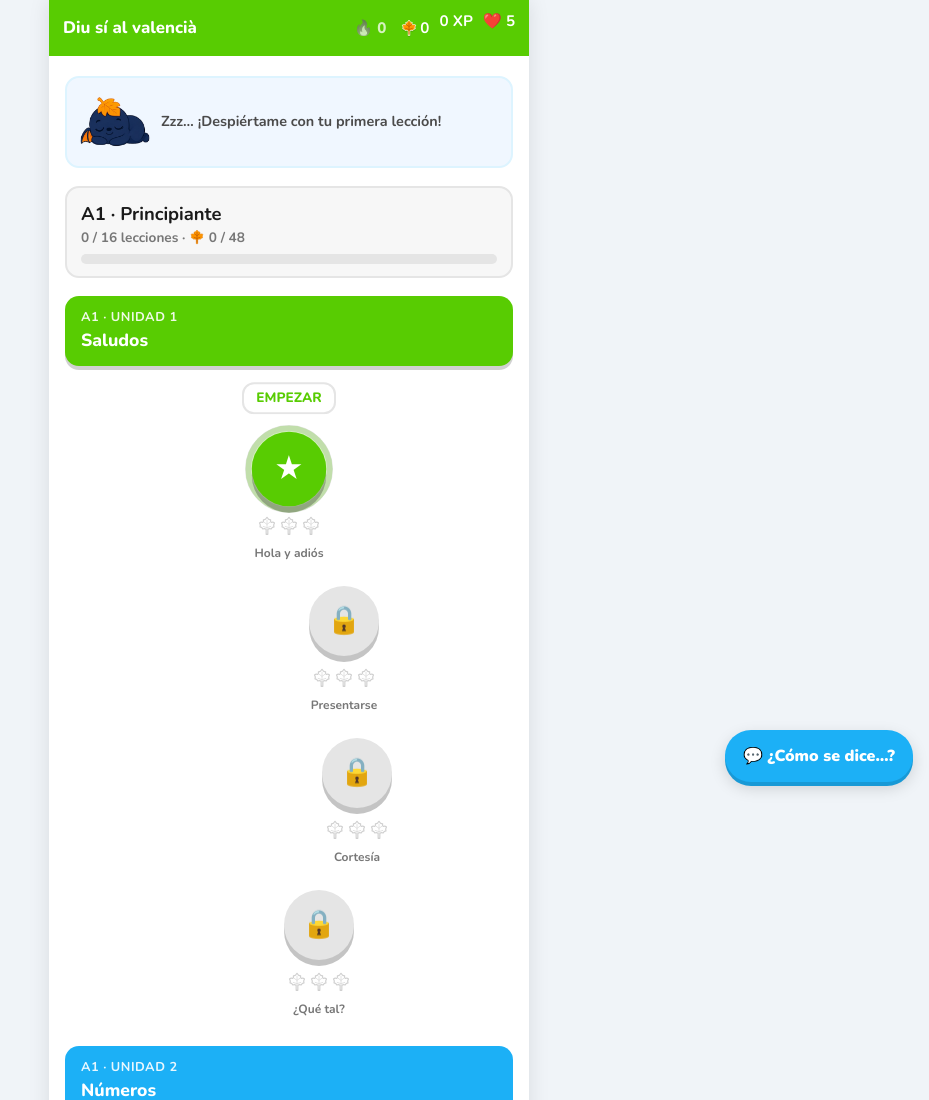
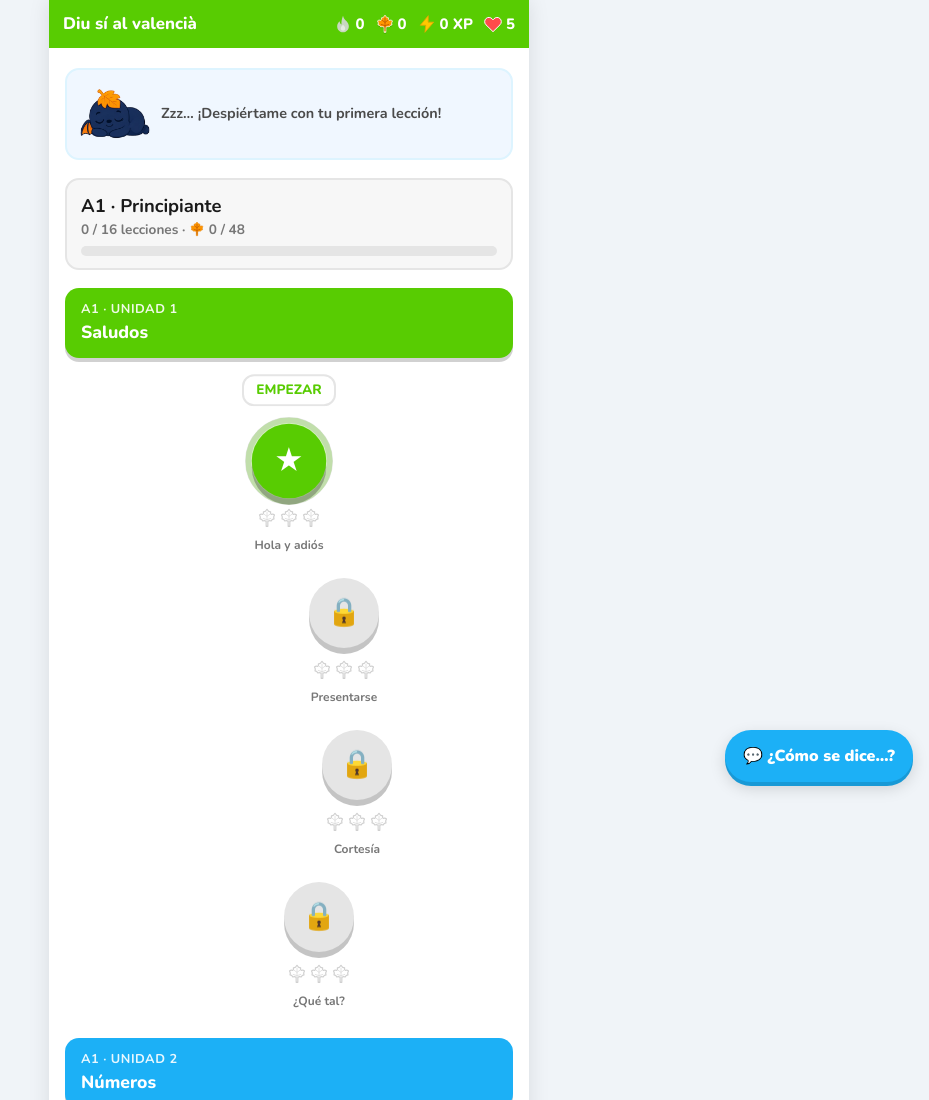
Before and after one commit to richkngxxx/valencia, a plain HTML site: page index.html in a window 1280 px wide. Shown: the top 1100 px of the page, without its empty margins (351-1280 px from the left). Drawn offline with Linux system fonts and the light colour scheme.

Commit message:
Header stat chips: aligned SVG icons (flame, leaf, XP bolt, heart); legacy progress always counted as level 1; cache v10

```diff
--- a/index.html
+++ b/index.html
@@ -258,13 +258,33 @@
 details.cat summary { min-height: 48px; display: flex; align-items: center; justify-content: space-between; font-weight: 900; cursor: pointer; }
 details.cat summary small { color: #999; }
 @media (prefers-reduced-motion: reduce) { .sheet { animation: none; } }
+/* header stat chips: one row, fixed-size SVG icons (no emoji baseline drift on iOS) */
+.stats { display: flex; align-items: center; gap: 10px; flex: none; font-size: 15px; line-height: 20px; font-weight: 800; }
+.stat { display: inline-flex; align-items: center; gap: 3px; height: 28px; line-height: 20px; font-size: 15px; font-weight: 800; color: #fff; padding: 0; margin: 0; background: none; border: none; font-family: inherit; white-space: nowrap; }
+.stat .n { display: block; line-height: 20px; }
+.stat .ic, .stat .ic-wrap .leaf { width: 20px; height: 20px; flex: none; display: block; vertical-align: top; }
+.stat .ic-wrap { display: block; width: 20px; height: 20px; }
+.ic-flame path { fill: #ff9600; } .ic-flame .ic-flame-in { fill: #ffc800; }
+.flame-btn.off { filter: none; opacity: 1; } .flame-btn.off .ic-flame path { fill: #c8d7c0; } .flame-btn.off .ic-flame .ic-flame-in { fill: #e5ece0; }
+.ic-xp path { fill: #ffc800; stroke: #e0a800; stroke-width: 1; stroke-linejoin: round; }
+.ic-heart path { fill: #ff4b4b; stroke: #fff; stroke-width: 1.2; }
+.leaf-count .leaf .lf { stroke: #fff; stroke-width: 1; }
+.flame-btn { min-height: 28px; }
+#hearts.stat { display: inline-flex; position: relative; }
+#hearts.lose::after { top: 4px; }
+@media (max-width: 380px) { .stats { gap: 7px; } .stat { font-size: 14px; } header h1 { font-size: 1rem; } }
 </style>
 </head>
 <body>
 <div id="app">
   <header>
     <div class="brand"><h1>Diu sí al valencià</h1></div>
-    <div class="stats"><button id="streak" class="flame-btn" onclick="showStreak()" aria-label="Racha">🔥 0</button><span id="leafCount" class="leaf-count" role="img"></span><span id="xp">0 XP</span><span id="hearts">❤️ 5</span></div>
+    <div class="stats">
+      <button id="streak" class="stat flame-btn" onclick="showStreak()" aria-label="Racha"><svg class="ic ic-flame" viewBox="0 0 24 24" aria-hidden="true"><path d="M12 2c.6 3.2 2.6 4.8 4.3 6.6C18 10.4 19 12.4 19 14.6 19 18.7 15.9 22 12 22s-7-3.3-7-7.4c0-2.6 1.3-4.6 3-6 .1 1.9.9 3.2 2.2 3.9C9.9 9.2 10.6 5.4 12 2z"/><path class="ic-flame-in" d="M12 13c1.6 1.5 2.6 2.7 2.6 4.3 0 1.6-1.2 2.7-2.6 2.7s-2.6-1.1-2.6-2.7c0-1.6 1-2.8 2.6-4.3z"/></svg><span class="n" id="streakN">0</span></button>
+      <span id="leafCount" class="stat leaf-count" role="img"><span class="ic-wrap"></span><span class="n" id="leafN">0</span></span>
+      <span class="stat" id="xp" role="img"><svg class="ic ic-xp" viewBox="0 0 24 24" aria-hidden="true"><path d="M13.5 2 4 13.5h6.5L9.5 22 20 9.8h-6.6L13.5 2z"/></svg><span class="n" id="xpN">0</span></span>
+      <span class="stat" id="hearts" role="img"><svg class="ic ic-heart" viewBox="0 0 24 24" aria-hidden="true"><path d="M12 21.2 3.6 13C1.4 10.8 1.5 7.3 3.8 5.3c2.1-1.8 5.2-1.5 7.1.5L12 7l1.1-1.2c1.9-2 5-2.3 7.1-.5 2.3 2 2.4 5.5.2 7.7L12 21.2z"/></svg><span class="n" id="heartsN">5</span></span>
+    </div>
   </header>
   <main id="main"></main>
 </div>
@@ -281,7 +301,10 @@
 };
 // progress per lesson: 0..3 levels done. Migrate old "completed" list (= level 1 done).
 state.levels = JSON.parse(ls.getItem("valencia_levels") || "null");
-if (!state.levels) { state.levels = {}; state.completed.forEach(id => { state.levels[id] = 1; }); }
+if (!state.levels || typeof state.levels !== "object") state.levels = {};
+// union with the legacy "completed" list so pre-v6 progress always counts as level 1 (never reset)
+state.completed.forEach(id => { state.levels[id] = Math.max(1, +state.levels[id] || 0); });
+Object.keys(state.levels).forEach(id => { state.levels[id] = Math.min(3, Math.max(0, +state.levels[id] || 0)); });
 Object.keys(state.levels).forEach(id => { if (!ALL.some(l => l.id === id)) delete state.levels[id]; });
 const lvlOf = id => state.levels[id] || 0;
 // ---- Streaks (local calendar days in Europe/Madrid) ----
@@ -338,11 +361,11 @@
 function refill() { state.hearts = MAX_HEARTS; state.heartTs = Date.now(); save(); updateHeader(); showHome(); }
 function updateHeader() {
   regen();
-  const lc = document.getElementById("leafCount"); if (lc) { lc.innerHTML = leafSVG(true) + totalLeaves(); lc.setAttribute("aria-label", totalLeaves() + " hojas de nivel"); }
+  const lc = $("leafCount"), tl = totalLeaves(); if (!lc.querySelector(".leaf")) lc.querySelector(".ic-wrap").innerHTML = leafSVG(true, "ic"); $("leafN").textContent = tl; lc.setAttribute("aria-label", tl + " hojas de nivel");
   const fl = document.getElementById("streak"); fl.classList.toggle("off", !practisedToday());
-  document.getElementById("xp").textContent = state.xp + " XP";
-  document.getElementById("streak").textContent = "🔥 " + state.streak;
-  document.getElementById("hearts").textContent = "❤️ " + state.hearts;
+  $("xpN").textContent = state.xp + " XP"; $("xp").setAttribute("aria-label", state.xp + " puntos de experiencia");
+  $("streakN").textContent = state.streak; fl.setAttribute("aria-label", "Racha de " + state.streak + " días");
+  $("heartsN").textContent = state.hearts; $("hearts").setAttribute("aria-label", state.hearts + " vidas");
 }
 const currentIndex = () => ALL.findIndex(l => lvlOf(l.id) === 0);
 const $ = id => document.getElementById(id);
@@ -379,7 +402,7 @@
 function leaves(n, fresh, cls) {
   return `<div class="leaves ${cls}" role="img" aria-label="Nivel ${n} de 3">${[1, 2, 3].map(k => leafSVG(k <= n, k === fresh ? "leaf-new" : "")).join("")}</div>`;
 }
-function totalLeaves() { return Object.values(state.levels).reduce((a, b) => a + b, 0); }
+function totalLeaves() { return ALL.reduce((a, l) => a + lvlOf(l.id), 0); }
 function showHome() {
   state.inLesson = false;
   document.querySelectorAll(".confetti").forEach(c => c.remove());
--- a/sw.js
+++ b/sw.js
@@ -1,4 +1,4 @@
-const C='valencia-v9';const F=['./','./index.html','./manifest.json','./lessons.js','./phrases.json','./phrases_meta.json','./mascot.png','./fonts/nunito-700.woff2','./fonts/nunito-800.woff2','./fonts/nunito-900.woff2','./icon-180.png','./mascot/neutral.png','./mascot/cheer.png','./mascot/jump.png','./mascot/sad.png','./mascot/think.png','./mascot/surprised.png','./mascot/sleep.png','./mascot/trophy.png','./icon-192.png','./icon-512.png'];
+const C='valencia-v10';const F=['./','./index.html','./manifest.json','./lessons.js','./phrases.json','./phrases_meta.json','./mascot.png','./fonts/nunito-700.woff2','./fonts/nunito-800.woff2','./fonts/nunito-900.woff2','./icon-180.png','./mascot/neutral.png','./mascot/cheer.png','./mascot/jump.png','./mascot/sad.png','./mascot/think.png','./mascot/surprised.png','./mascot/sleep.png','./mascot/trophy.png','./icon-192.png','./icon-512.png'];
 self.addEventListener('install',e=>{self.skipWaiting();e.waitUntil(caches.open(C).then(c=>c.addAll(F)))});
 self.addEventListener('activate',e=>e.waitUntil(caches.keys().then(k=>Promise.all(k.filter(x=>x!==C).map(x=>caches.delete(x)))).then(()=>self.clients.claim())));
 self.addEventListener('fetch',e=>{if(e.request.method!=='GET')return;e.respondWith(fetch(e.request).then(r=>{const cp=r.clone();caches.open(C).then(c=>c.put(e.request,cp));return r}).catch(()=>caches.match(e.request)))});
```
